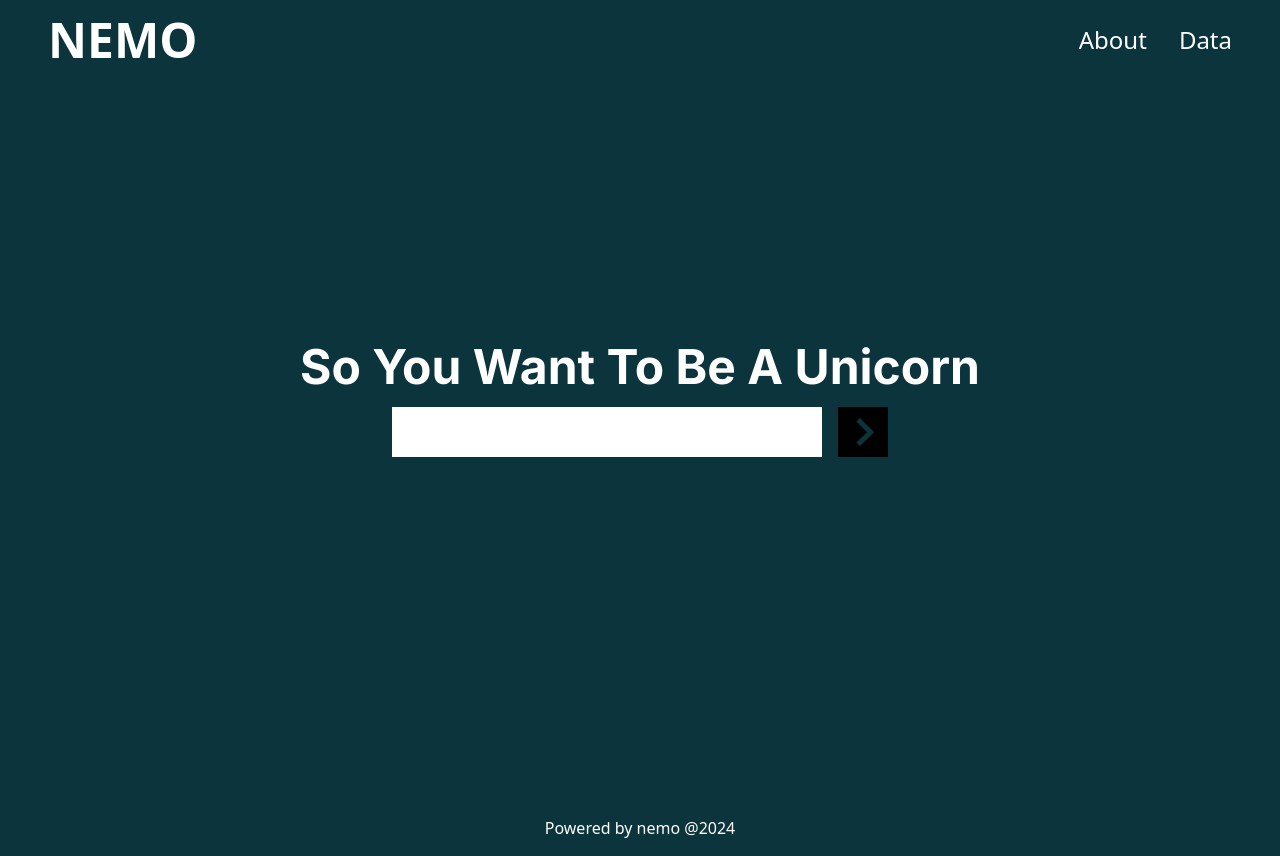
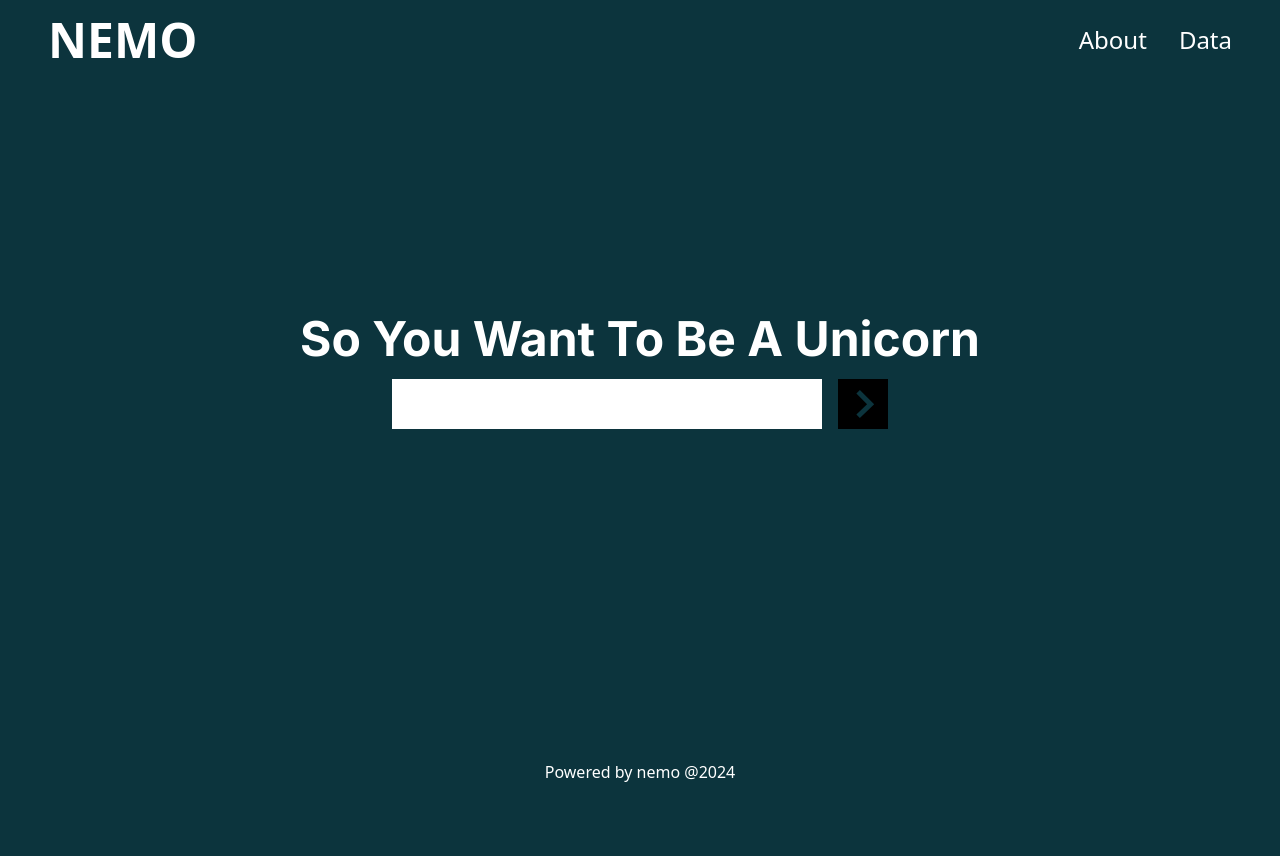
Before and after one commit to BlueMath-Warriors/nemo-app, a Next.js app: page / in a window 1280 px wide. After the commit the page ends 800 px from the top, so only its background shows below. Built offline with nearby package versions, Linux system fonts and the light colour scheme.

Commit message:
Height Changes Added

```diff
--- a/pages/career-path/index.js
+++ b/pages/career-path/index.js
@@ -10,7 +10,10 @@ const CareerPath = () => {
 
   return (
     <Layout>
-      <div className="flex flex-col items-center pt-[80px] px-9 h-screen w-full">
+      <section
+        className="flex flex-col items-center pt-[80px] px-9 w-full"
+        style={{ minHeight: "calc(100vh - 56px)" }}
+      >
         <div className="flex flex-col justify-center">
           <h1 className="text-5xl font-semibold leading">
             So you want to be a COO?
@@ -56,7 +59,7 @@ const CareerPath = () => {
             </div>
           </div>
         </div>
-      </div>
+      </section>
     </Layout>
   );
 };
--- a/pages/index.js
+++ b/pages/index.js
@@ -7,8 +7,9 @@ const inter = Inter({ subsets: ["latin"] });
 export default function Home() {
   return (
     <Layout>
-      <main
-        className={`flex flex-col min-h-screen gap-4 items-center justify-center p-4 lg:p-12 ${inter.className}`}
+      <section
+        className={`flex flex-col gap-4 items-center justify-center p-4 lg:p-12 ${inter.className}`}
+        style={{ minHeight: "calc(100vh - 56px)" }}
       >
         <div className="flex flex-wrap items-center justify-center gap-4">
           <h2 className="text-4xl md:text-5xl font-bold text-nemo text-center">
@@ -16,7 +17,7 @@ export default function Home() {
           </h2>
           <Search />
         </div>
-      </main>
+      </section>
     </Layout>
   );
 }
--- a/pages/layout.js
+++ b/pages/layout.js
@@ -3,10 +3,10 @@ import Footer from "@/components/footer";
 
 export default function Layout({ children }) {
   return (
-    <>
+    <main className="min-h-screen">
       <Navbar />
       {children}
-      <Footer/>
-    </>
+      <Footer />
+    </main>
   );
 }
```
